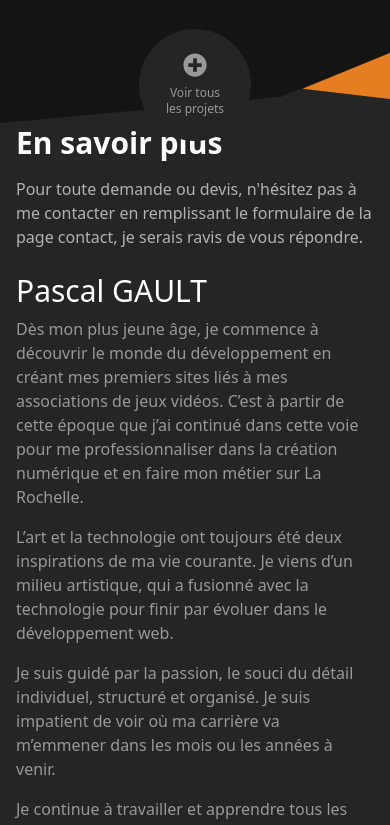
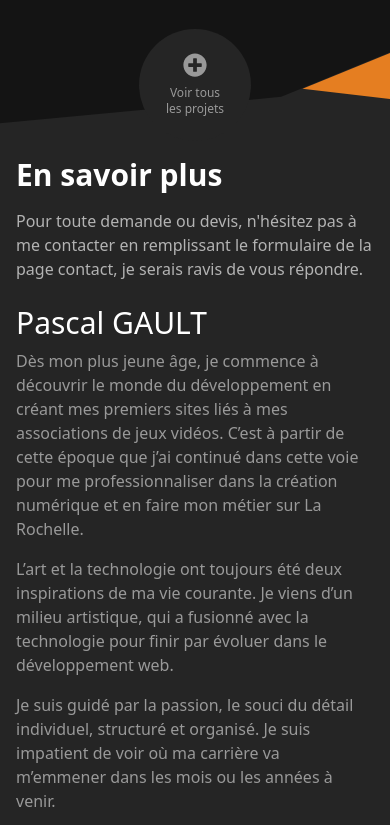
Before and after one commit to akiletour/inrage, a Next.js app: page /a-propos-de-moi in a window 390 px wide. Shown: the part 2960-3785 px from the top of the page. Built offline with nearby package versions, Linux system fonts and the light colour scheme.

Commit message:
fix(diagonal): optimize on about page

```diff
--- a/pages/a-propos-de-moi.tsx
+++ b/pages/a-propos-de-moi.tsx
@@ -115,7 +115,7 @@ export default function AboutMe() {
         />
       </div>
 
-      <div className="container">
+      <div className="container mt-4 md:mt-0">
         <SectionTitle
           content="Pour toute demande ou devis, n'hésitez pas à me contacter en remplissant le formulaire de la page contact, je serais ravis de vous répondre."
           title="En savoir plus"
```
